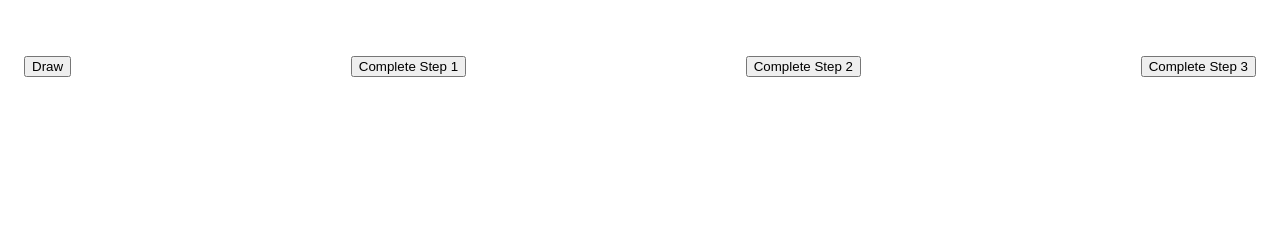
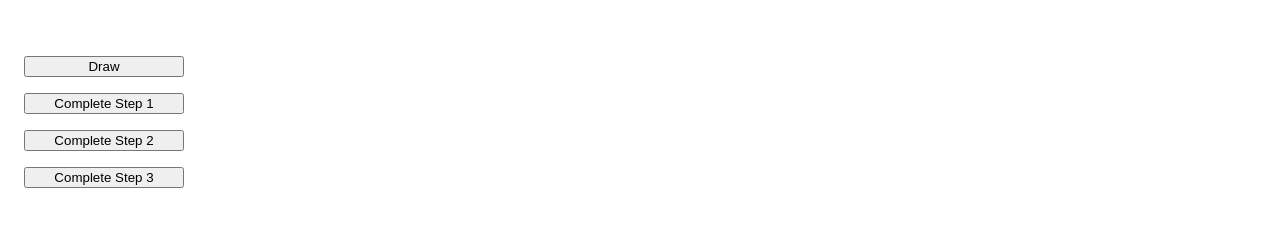
Before and after one commit to isaacadams/progress-steps, a website built with Parcel: page ghpages/index.html in a window 1280 px wide. Built offline with nearby package versions, Linux system fonts and the light colour scheme; what snapsvg would draw is missing.

Commit message:
adding some better styling

```diff
--- a/ghpages/index.html
+++ b/ghpages/index.html
@@ -9,6 +9,9 @@
         padding-top: 3rem;
         padding-right: 1rem;
         padding-left: 1rem;
+        flex-direction: column;
+        width: 10rem;
+        gap: 1rem;
       "
     >
       <button onclick="progressBar.draw({completeColor: 'green'});">
```
Also changed, not shown: src/index.html (+3 -1 lines).
